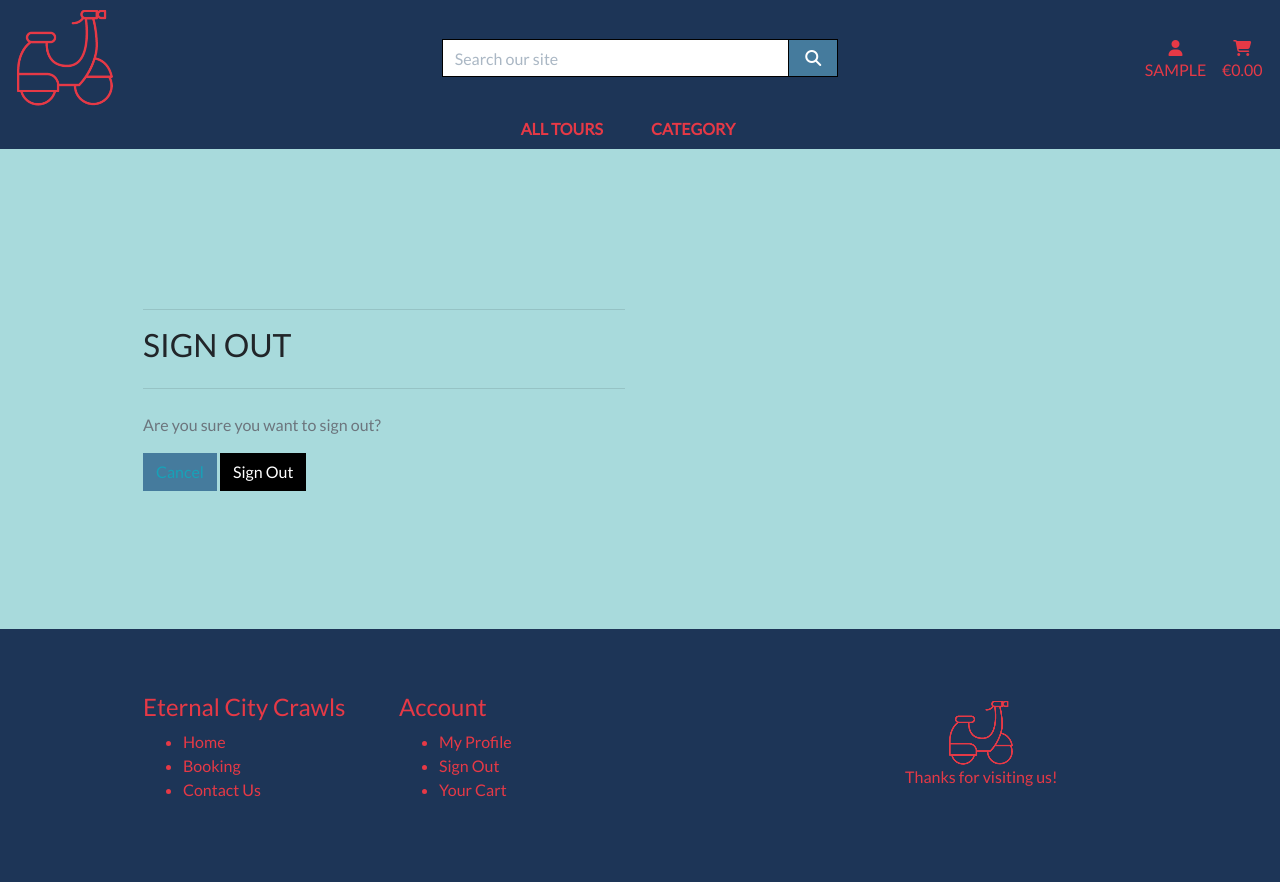
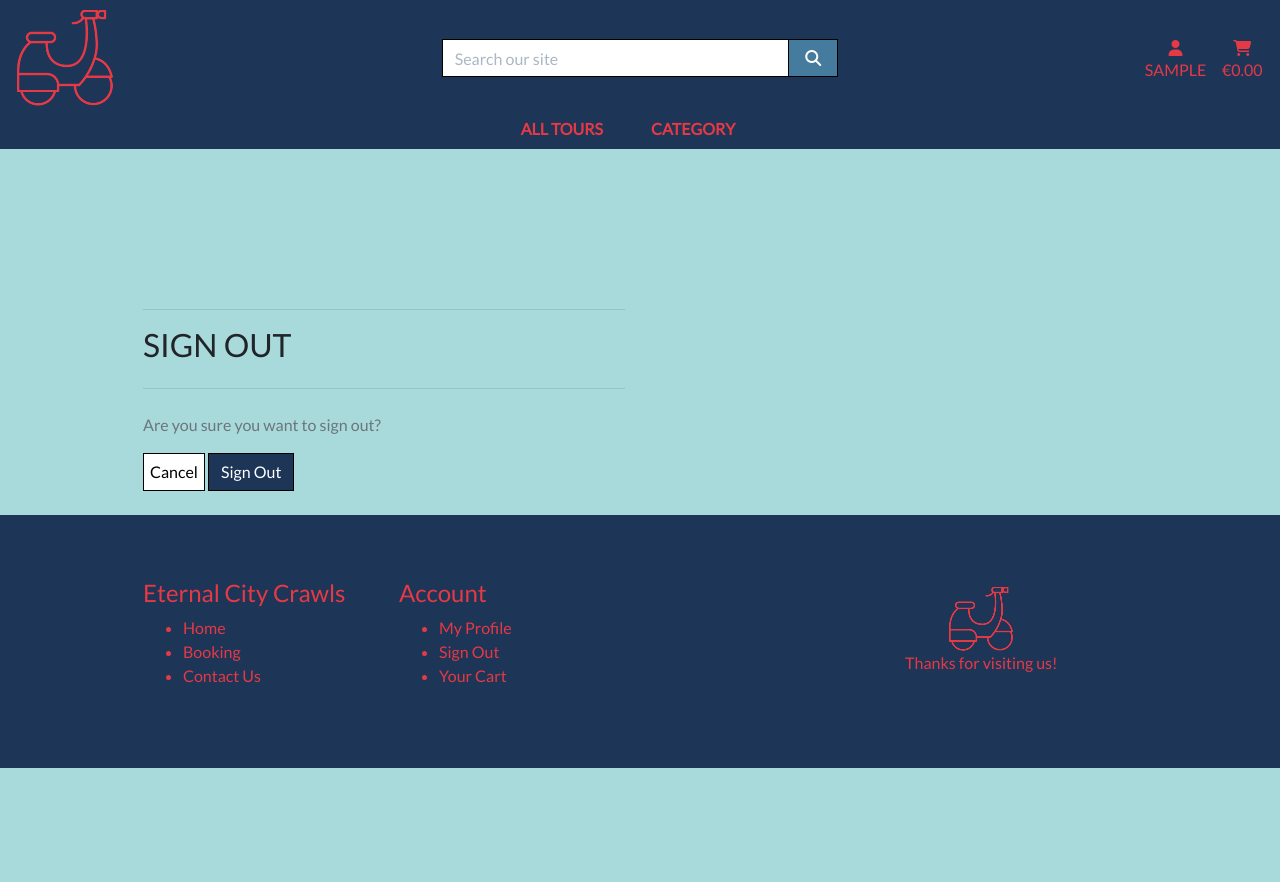
Before and after one commit to Code-Institute-Submissions/EternalCityCrawls, a Django app: page /accounts/logout/ in a window 1280 px wide. After the commit the page ends 768 px from the top, so only its background shows below. Run offline with Django 3.2, Linux system fonts and the light colour scheme; the visitor is signed in with stand-in values (Sample User, id 1); some libraries are stand-ins or nearby versions.

Commit message:
changing colors and padding allauth templates

```diff
--- a/static/css/main.css
+++ b/static/css/main.css
@@ -563,6 +563,13 @@ section.contacts .section-heading p {
   height: 40vh;;
 }
 
+/* --------------------------------- All Auth */
+
+.allauth-form-inner-content button, .allauth-form-inner-content input[type='submit'] {
+  background-color: #1D3557;
+}
+
+
 /* --------------------------------- Media queries Carousels*/
 
 /* Slightly larger container on xl screens */
--- a/templates/allauth/account/base.html
+++ b/templates/allauth/account/base.html
@@ -4,8 +4,8 @@
     <div class="container header-container">
         <div class="overlay bg-tertiary em"></div>
         <div class="row">
-            <div class="col-12 col-md-6">
-                <div class="allauth-form-inner-content empty-cart">
+            <div class="col-12 col-md-6 ">
+                <div class="allauth-form-inner-content ">
                     {% block inner_content %}
                     {% endblock %}
                 </div>
--- a/templates/allauth/account/login.html
+++ b/templates/allauth/account/login.html
@@ -35,13 +35,13 @@ for a {{ site_name }} account and sign in below:{% endblocktrans %}</p>
 <a href="{{ signup_url }}">sign up</a> first.{% endblocktrans %}</p>
 {% endif %}
 
-<form class="login" method="POST" action="{% url 'account_login' %}">
+<form class="login class="mb-4" method="POST" action="{% url 'account_login' %}">
   {% csrf_token %}
   {{ form|crispy }}
   {% if redirect_field_value %}
   <input type="hidden" name="{{ redirect_field_name }}" value="{{ redirect_field_value }}" />
   {% endif %}
-  <a class="btn btn-tertiary rounded-0" href="{% url 'home' %}">Home</a>
+  <a class="btn btn-outline-black rounded-0" href="{% url 'home' %}">Home</a>
   <button class="primaryAction" type="submit">{% trans "Sign In" %}</button>
   <p class="mt-2">
     <a class="button secondaryAction" href="{% url 'account_reset_password' %}">{% trans "Forgot Password?" %}</a>
--- a/templates/allauth/account/logout.html
+++ b/templates/allauth/account/logout.html
@@ -2,21 +2,23 @@
 
 {% load i18n %}
 
+
 {% block head_title %}{% trans "Sign Out" %}{% endblock %}
 
 {% block inner_content %}
+
   <hr>
   <h2 class="logo-font mb-4">{% trans "Sign Out" %}</h2>
   <hr>
 
   <p>{% trans 'Are you sure you want to sign out?' %}</p>
 
-<form method="post" action="{% url 'account_logout' %}">
+  <form class="mb-4" method="post" action="{% url 'account_logout' %}">
     {% csrf_token %}
     {% if redirect_field_value %}
     <input type="hidden" name="{{ redirect_field_name }}" value="{{ redirect_field_value }}"/>
     {% endif %}
-  <a class="btn btn-tertiary rounded-0" href="{% url 'home' %}">Cancel</a>
+    <a class="btn btn-outline-black rounded-0" href="{% url 'home' %}">Cancel</a>
     <button type="submit">{% trans 'Sign Out' %}</button>
   </form>
 
--- a/templates/allauth/account/signup.html
+++ b/templates/allauth/account/signup.html
@@ -11,7 +11,7 @@
 
 <p>{% blocktrans %}Already have an account? Then please <a href="{{ login_url }}">sign in</a>.{% endblocktrans %}</p>
 
-<form class="signup" id="signup_form" method="post" action="{% url 'account_signup' %}">
+<form class="signup mb-4" id="signup_form" method="post" action="{% url 'account_signup' %}">
   {% csrf_token %}
   {{ form|crispy }}
   {% if redirect_field_value %}
```
Lines whose indentation alone changed are shown as unchanged.
